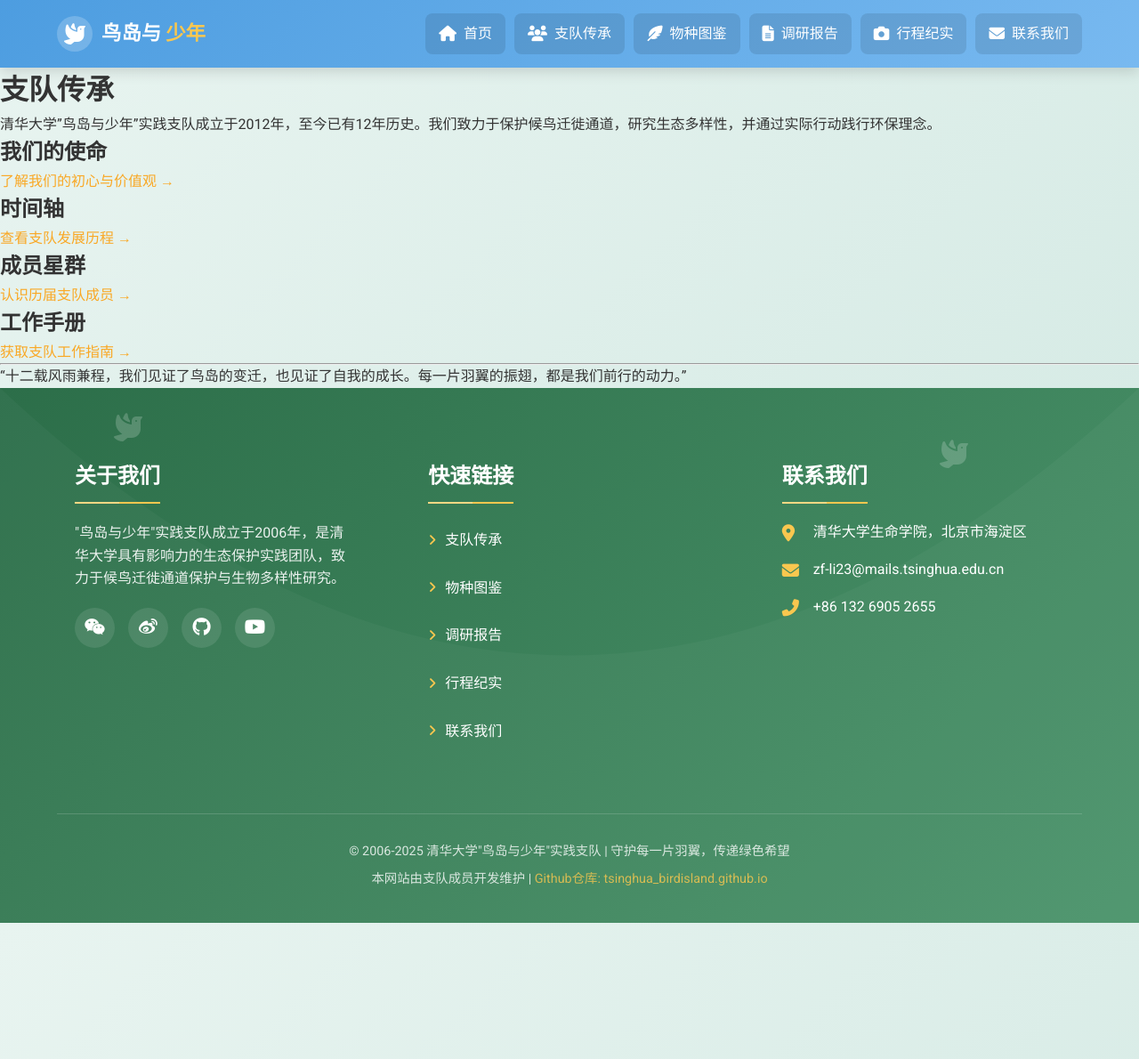
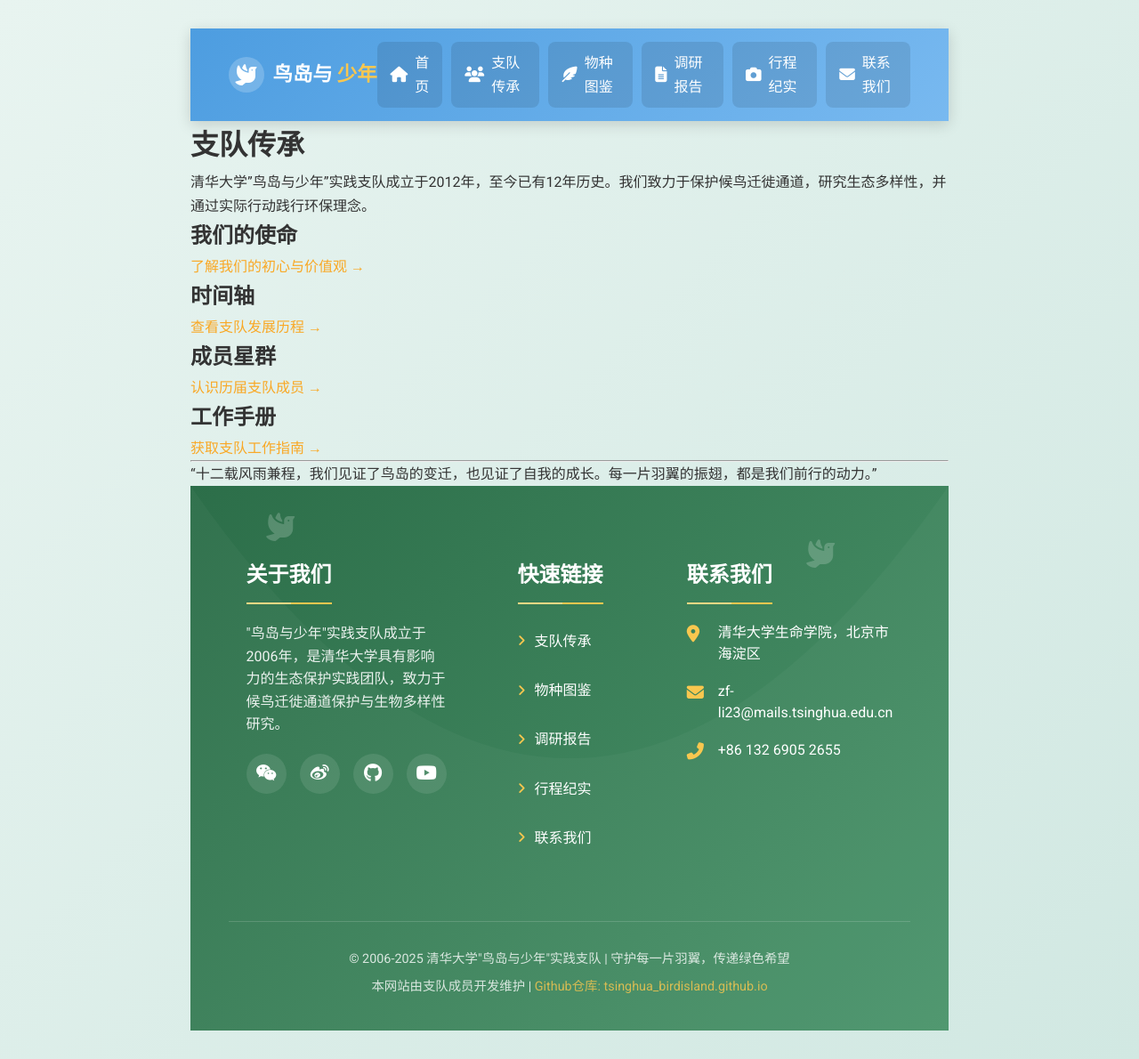
Before and after one commit to zf-li23/tsinghua_birdisland.github.io, a Jekyll site: the page built from about/index.md, in a window 1280 px wide. Shown: the whole page at 89% size. Built offline with Jekyll 4.4.1, drawn with Linux system fonts in a browser that asks for light colours.

Commit message:
Update style.css

```diff
--- a/assets/css/style.css
+++ b/assets/css/style.css
@@ -14,11 +14,14 @@
 }
 
 body {
-    font-family: 'Roboto', 'Noto Serif SC', sans-serif;
+    font-family: 'Roboto', 'Noto Sans SC', sans-serif; /* 修改2：使用无衬线字体 */
     color: var(--text);
-    line-height: 1.6;
+    line-height: 1.7; /* 增加行高使文字更松散 */
     background: linear-gradient(135deg, #e8f4f0 0%, #d1e8e2 100%);
     overflow-x: hidden;
+    max-width: 900px; /* 限制最大宽度 */
+    margin: 0 auto; /* 居中显示 */
+    padding: 2rem 1.5rem; /* 增加内边距 */
 }
 
 a {
```
